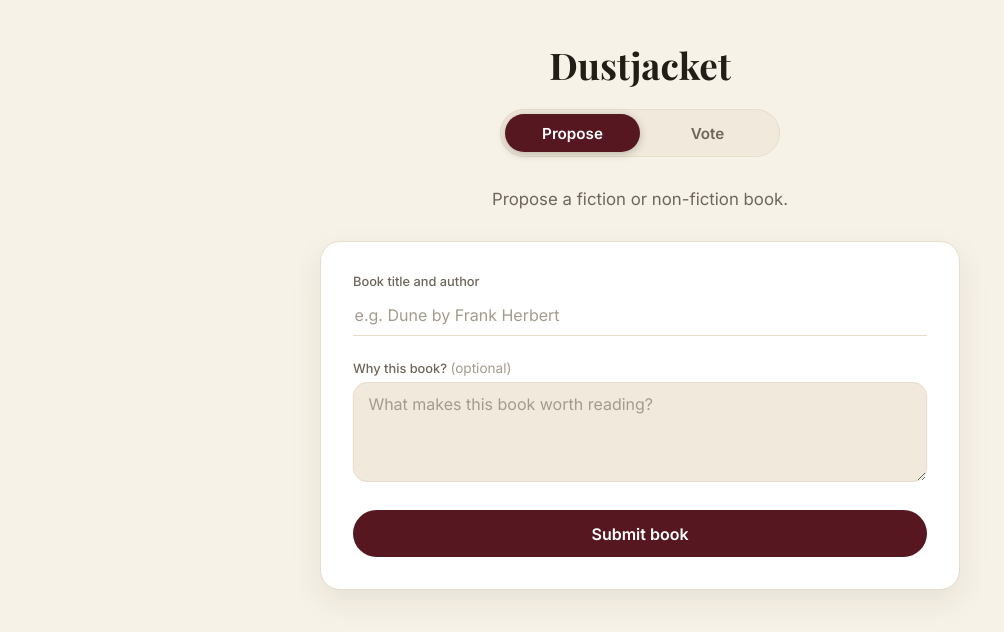
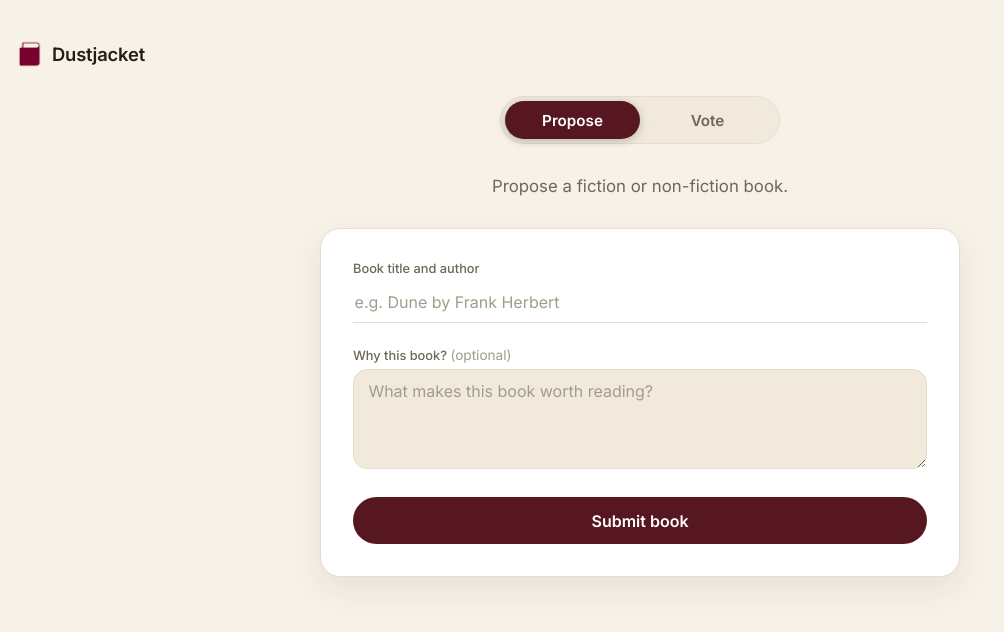
Before and after one commit to othermattb/dustjacket, a website: page public/index.html in a window 1280 px wide. Shown: the whole page, without its empty margins (0-1004 px from the left). Drawn offline with nearby package versions, Linux system fonts and the light colour scheme.

Commit message:
Add Dustjacket brand assets and wire up logo in header
Adds the book icon PNG/SVG assets and references the PNG logo in
index.html and proposals.html headers.

Co-Authored-By: Claude Sonnet 5 <noreply@anthropic.com>

```diff
--- a/public/index.html
+++ b/public/index.html
@@ -48,6 +48,28 @@
       margin-bottom: 1.25rem;
       color: var(--ink);
       text-align: center;
+    }
+
+    .site-header {
+      align-self: stretch;
+      display: flex;
+      align-items: center;
+      gap: 0.5rem;
+      margin-bottom: 1.75rem;
+    }
+
+    .site-header img {
+      width: 28px;
+      height: 28px;
+      display: block;
+    }
+
+    .site-header .wordmark {
+      font-family: 'Inter', -apple-system, BlinkMacSystemFont, sans-serif;
+      font-weight: 600;
+      font-size: 1.15rem;
+      letter-spacing: -0.01em;
+      color: var(--ink);
     }
 
     /* Toggle */
@@ -520,7 +542,10 @@
   </style>
 </head>
 <body>
-  <h1>Dustjacket</h1>
+  <a class="site-header" href="/" style="text-decoration:none;">
+    <img src="brand/dustjacket-icon.png" alt="Dustjacket logo">
+    <span class="wordmark">Dustjacket</span>
+  </a>
 
   <div class="toggle-bar" id="toggle-bar">
     <div class="toggle-thumb"></div>
```
Also changed, not shown: public/proposals.html (+25 -1 lines), brand/logo-icon-reversed.svg (added), brand/logo-icon.svg (added), brand/logo-lockup.svg (added), public/brand/dustjacket-icon.png (added).
